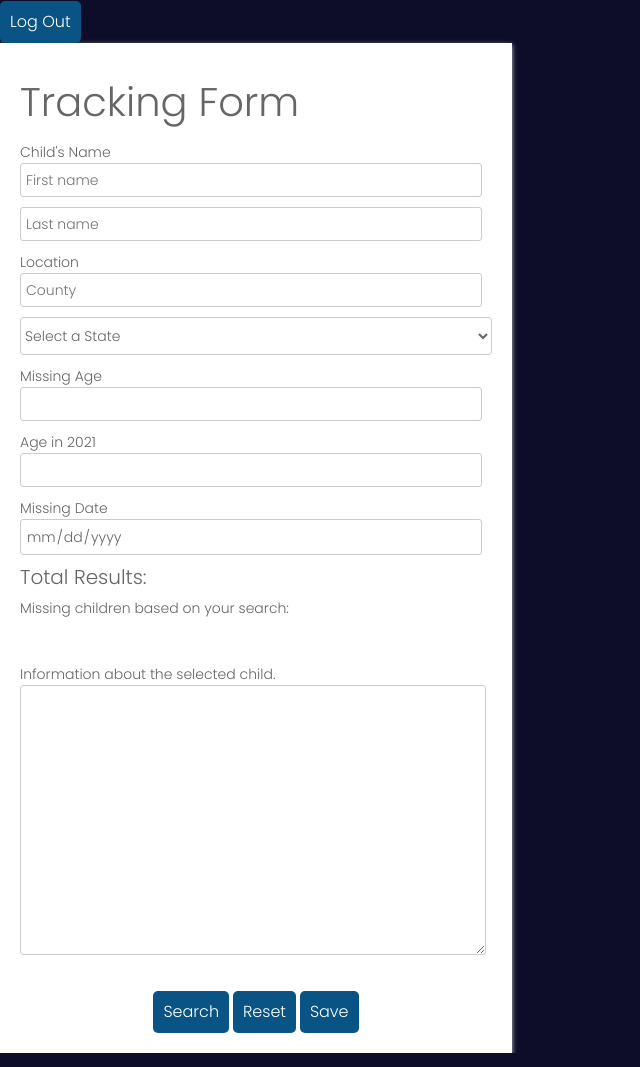
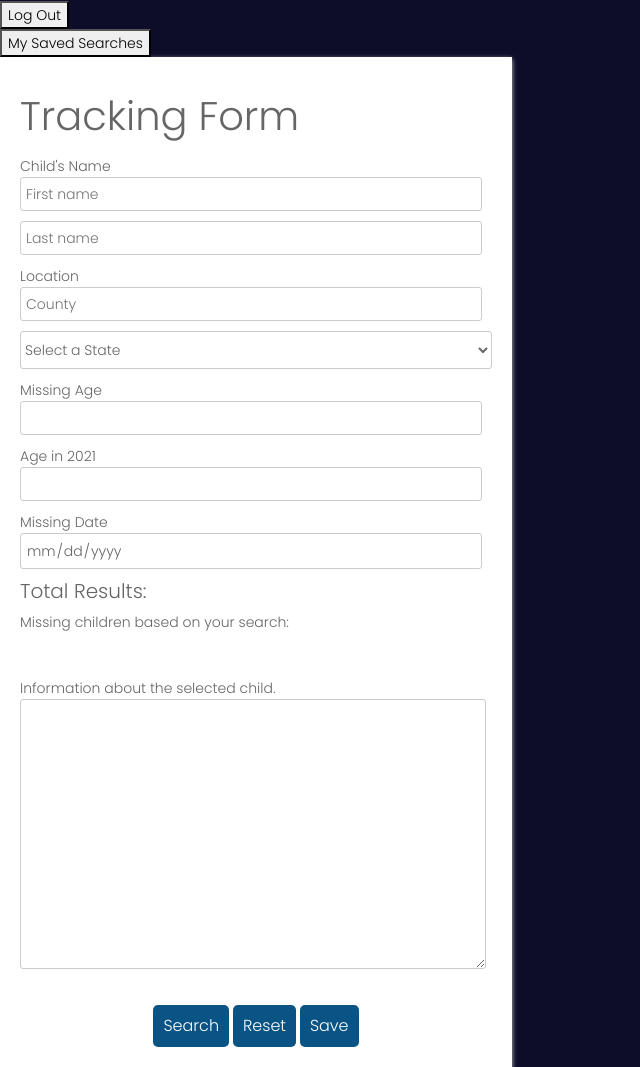
Before and after one commit to debiday/missing_children, a Flask app: page /tracking-page in a window 1280 px wide. Shown: the part 43-1110 px from the top of the page, without its empty margins (0-640 px from the left). Run offline with Flask 2, Linux system fonts and the light colour scheme; the visitor is signed in with stand-in values (Sample User, id 1); data comes from the database, SQL or seed files in the repository; data that the repository does not hold is empty; some libraries are stand-ins or nearby versions.

Commit message:
Added myaccount page, deleted test css, fixed logout button

```diff
--- a/crud.py
+++ b/crud.py
@@ -42,7 +42,7 @@ def update_note(note):
 
     new_note = Users(child_id=child_id, state=state, city=city, county=county)
 
-    db.session.add(new_location)
+    db.session.add(new_note)
     db.session.commit()
 
     return new_location
--- a/server.py
+++ b/server.py
@@ -100,23 +100,23 @@ def submit_login_form():
 
 
 # TODO: Make logout button
+@app.route('/logout')
+def logout():
+    """Log user out of session."""
+
+    del session['email']
+    flash("Successfully logged out")
+
+    return redirect('/')
+
+
 # @app.route('/logout')
 # def logout():
-#     """Log user out of session."""
 
-#     del session['email']
+#     session.pop('logged_in_user_id', None)
 #     flash("Successfully logged out")
 
 #     return redirect('/')
-
-
-@app.route('/logout')
-def logout():
-
-    session.pop('logged_in_user_id', None)
-    flash("Successfully logged out")
-
-    return redirect('/')
 
 
 # <!--------------------------------------------------------------->
@@ -174,9 +174,19 @@ def child_bio():
 
     return jsonify(child_bio)
 
+# <!--------------------------------------------------------------->
+# <--Routes for User Account -->
+# <!--------------------------------------------------------------->
+@app.route('/my-account')
+def user_account():
+  """Show user's account page."""
+  # Removes ability to access this page if not logged in
+  if 'email' in session:
+    user = crud.get_user_by_email(session['email'])
+    # session["email"] = email
 
-
-
+    return render_template('my-account.html', user=user)
+  return redirect('/')
 
 
 
--- a/static/styles.css
+++ b/static/styles.css
@@ -79,7 +79,7 @@ registration body {
 }
 
 /* Full-width input fields */
-#registration-form input[type=text], input[type=password] {
+#registration-form input[type=text], input[type=password], input[type=email] {
   width: 100%;
   padding: 15px;
   margin: 5px 0 22px 0;
@@ -202,18 +202,9 @@ a {
   box-shadow: 0 0 5px 0 #095484;
 }
 
+/* TODO: Button on right not showing  */
 #tracking-form input[type="date"]::-webkit-inner-spin-button {
   display: none;
-}
-
-#tracking-form input[type="time"]::-webkit-inner-spin-button {
-  margin: 2px 22px 0 0;
-}
-
-#tracking-form .item i, input[type="date"]::-webkit-calendar-picker-indicator {
-  position: absolute;
-  font-size: 20px;
-  color: #a9a9a9;
 }
 
 #tracking-form .item i {
@@ -265,3 +256,163 @@ a {
 #tracking-form .city-item select {
   width: calc(50% - 8px);
 }
+
+
+/*---------------------------------------------------------------*/
+/* Account page styling */
+/*---------------------------------------------------------------*/
+$baseColor: #003153;
+
+table-users body {
+   background-color: #003153;
+   * { box-sizing: border-box; }
+}
+
+#table-users .header {
+   background-color: darken($baseColor, 2%);
+   color: white;
+   font-size: 1.5em;
+   padding: 1rem;
+   text-align: center;
+   text-transform: uppercase;
+}
+
+#table-users .table-users {
+   border: 1px solid darken($baseColor, 5%);
+   border-radius: $borderRadius;
+   box-shadow: 3px 3px 0 rgba(0,0,0,0.1);
+   max-width: calc(100% - 2em);
+   margin: 1em auto;
+   overflow: hidden;
+   width: 800px;
+}
+
+table {
+   width: 100%;
+
+   td, th {
+      color: black;
+      padding: $padding;
+   }
+
+   td {
+      text-align: center;
+      vertical-align: middle;
+
+      &:last-child {
+         font-size: 0.95em;
+         line-height: 1.4;
+         text-align: left;
+      }
+   }
+
+   th {
+      background-color: lighten($baseColor, 80%);
+      font-weight: 300;
+   }
+
+   tr {
+      &:nth-child(2n) { background-color: lightgrey; }
+      &:nth-child(2n+1) { background-color: white }
+   }
+}
+
+#table-users @media screen and (max-width: 700px) {
+   table, tr, td { display: block; }
+
+   td {
+      &:first-child {
+         position: absolute;
+         top: 50%;
+         transform: translateY(-50%);
+         width: $imageBig;
+      }
+
+      &:not(:first-child) {
+         clear: both;
+         margin-left: $imageBig;
+         padding: 4px 20px 4px 90px;
+         position: relative;
+         text-align: left;
+
+         &:before {
+            color: lighten($baseColor, 30%);
+            content: '';
+            display: block;
+            left: 0;
+            position: absolute;
+         }
+      }
+
+      &:nth-child(2):before { content: 'Date:'; }
+      &:nth-child(3):before { content: 'Time:'; }
+      &:nth-child(4):before { content: 'Search Queries:'; }
+      &:nth-child(5):before { content: 'Notes:'; }
+   }
+
+   tr {
+      padding: $padding 0;
+      position: relative;
+      &:first-child { display: none; }
+   }
+}
+
+#table-users @media screen and (max-width: 500px) {
+   .header {
+      background-color: transparent;
+      color: lighten($baseColor, 60%);
+      font-size: 2em;
+      font-weight: 700;
+      padding: 0;
+      text-shadow: 2px 2px 0 rgba(0,0,0,0.1);
+   }
+
+   img {
+      border: 3px solid;
+      border-color: lighten($baseColor, 50%);
+      height: $imageBig;
+      margin: 0.5rem 0;
+      width: $imageBig;
+   }
+
+   td {
+      &:first-child {
+         background-color: lighten($baseColor, 45%);
+         border-bottom: 1px solid lighten($baseColor, 30%);
+         border-radius: $borderRadius $borderRadius 0 0;
+         position: relative;
+         top: 0;
+         transform: translateY(0);
+         width: 100%;
+      }
+
+      &:not(:first-child) {
+         margin: 0;
+         padding: 5px 1em;
+         width: 100%;
+
+         &:before {
+            font-size: .8em;
+            padding-top: 0.3em;
+            position: relative;
+         }
+      }
+
+      &:last-child  { padding-bottom: 1rem !important; }
+   }
+
+   tr {
+      background-color: white !important;
+      border: 1px solid lighten($baseColor, 20%);
+      border-radius: $borderRadius;
+      box-shadow: 2px 2px 0 rgba(0,0,0,0.1);
+      margin: 0.5rem 0;
+      padding: 0;
+   }
+
+   .table-users {
+      border: none;
+      box-shadow: none;
+      overflow: visible;
+   }
+}
--- a/templates/tracking-page.html
+++ b/templates/tracking-page.html
@@ -7,8 +7,14 @@
 <p>{{ user.trackings }}</p>
 
 <!DOCTYPE html>
+<form action="/logout" method="get">
+  <button type="submit" >Log Out</button></form>
+
+<form action="/my-account" method="get" >
+    <button type="submit" >My Saved Searches</button></form>
+
+
 <div id="tracking-form" name="tracking-form">
-  <button type="submit" action="/logout">Log Out</button>
   <head>
     <title>Tracking form</title>
   </head>
```
Also changed, not shown: templates/my-account.html (added, +57 -0 lines), .style.css (deleted).
